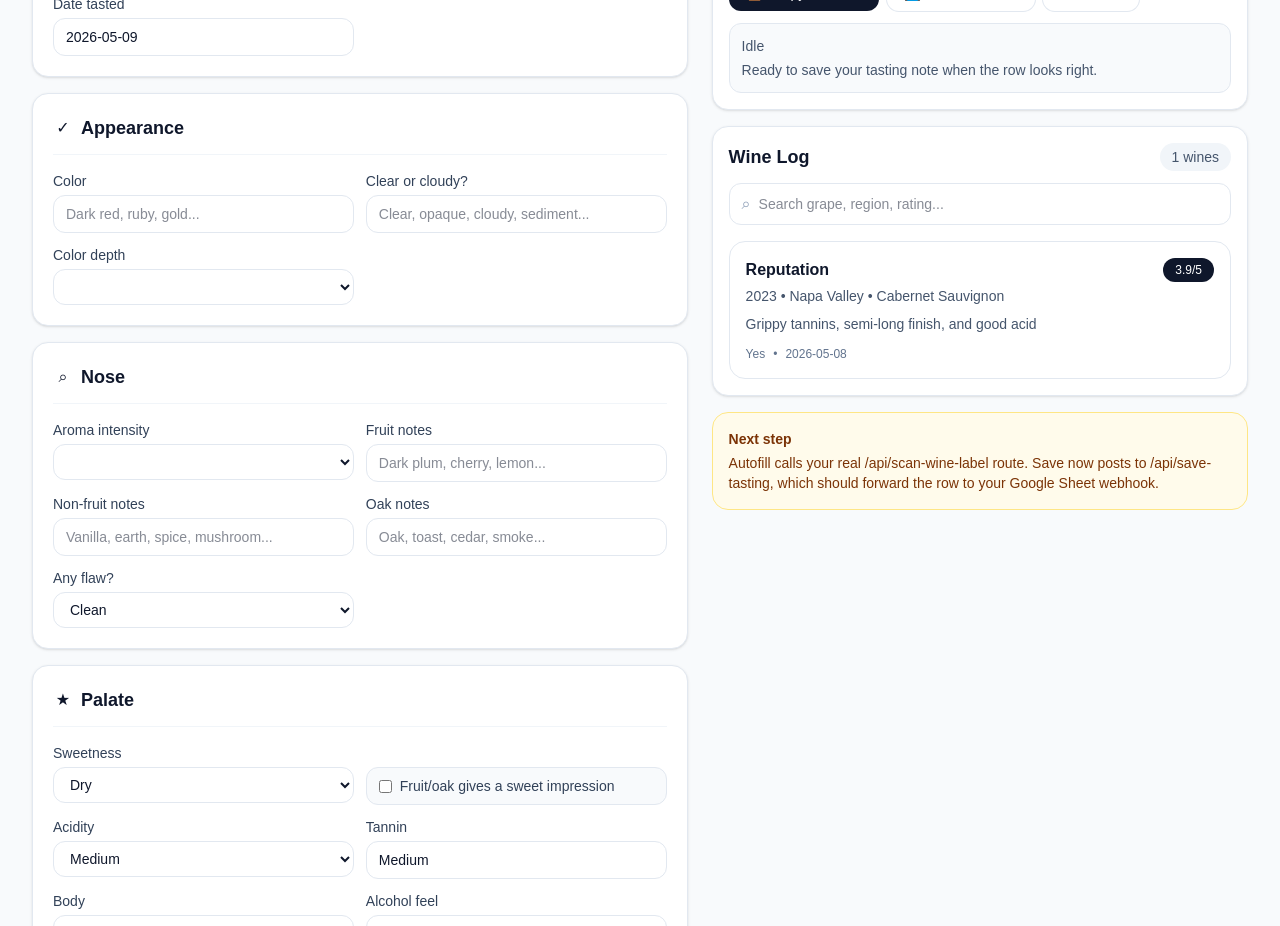
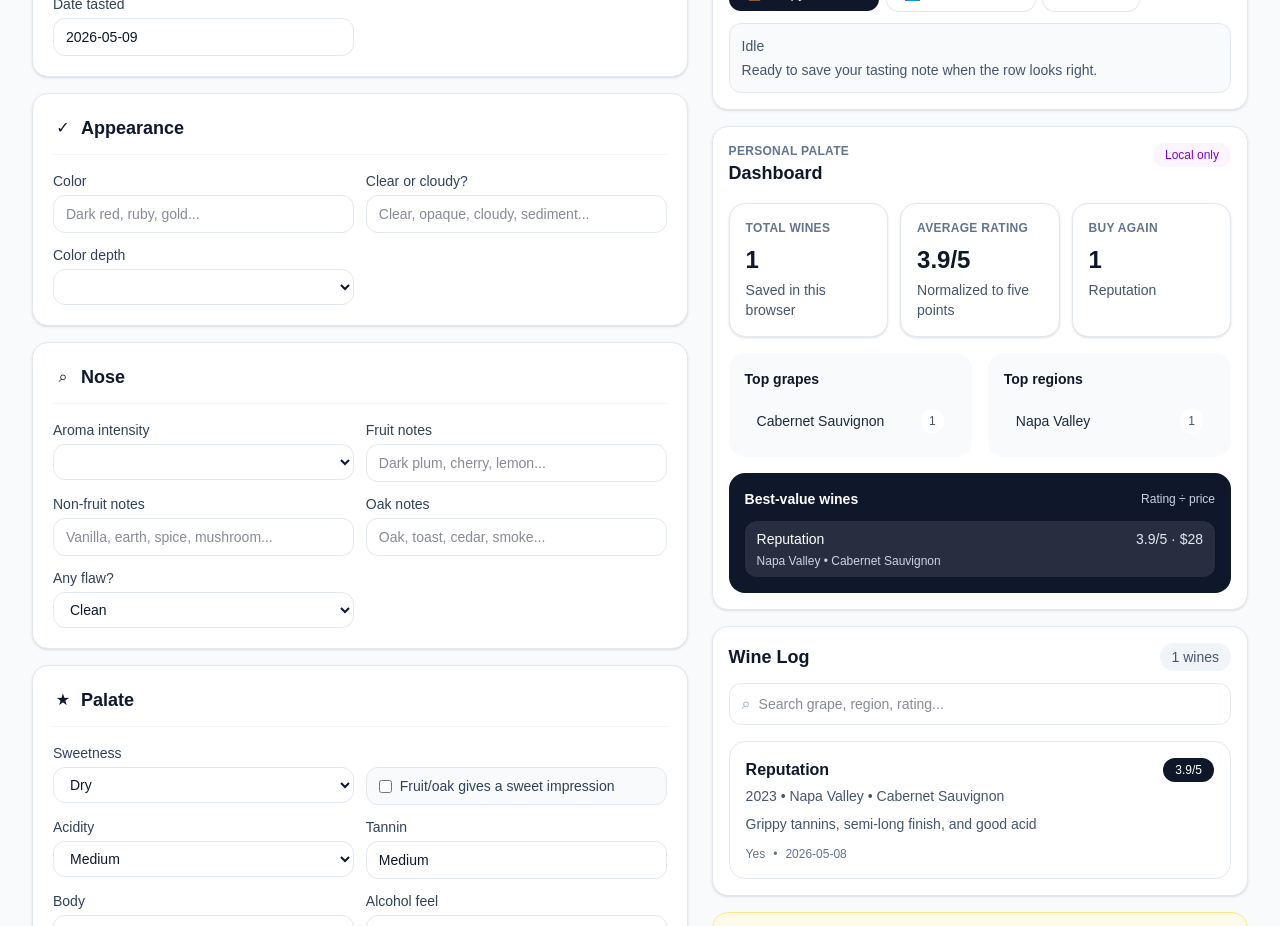
Before and after one commit to jsunarto/wineapp, a Next.js app: page / in a window 1280 px wide. Shown: the part 1200-2126 px from the top of the page. Built offline with nearby package versions, Linux system fonts and the light colour scheme.

Commit message:
Add local palate dashboard

```diff
--- a/app/page.jsx
+++ b/app/page.jsx
@@ -3,6 +3,7 @@
 import React, { useEffect, useMemo, useState } from "react";
 import AutofillBottleInfo from "../components/AutofillBottleInfo";
 import BottleInfoSection from "../components/BottleInfoSection";
+import PalateDashboard from "../components/PalateDashboard";
 import { Icons } from "../components/icons";
 import SaveStatusMessage from "../components/SaveStatusMessage";
 import SheetReadyRow from "../components/SheetReadyRow";
@@ -264,6 +265,8 @@ export default function WineTastingAppPrototype() {
               saveStatus={saveStatus}
             />
 
+            <PalateDashboard wines={wines} />
+
             <WineLog
               filteredWines={filtered}
               onQueryChange={setQuery}
--- /dev/null
+++ b/components/PalateDashboard.jsx
@@ -0,0 +1,100 @@
+import { useMemo } from "react";
+import { buildPalateStats } from "../lib/wineStats";
+
+function formatRating(rating) {
+  if (rating === null) return "—";
+  return `${rating.toFixed(1)}/5`;
+}
+
+function formatPrice(price) {
+  const text = String(price || "").trim();
+  if (!text) return "—";
+  return text.startsWith("$") ? text : `$${text}`;
+}
+
+function StatCard({ label, value, detail }) {
+  return (
+    <div className="rounded-2xl border border-slate-200 bg-white p-4 shadow-sm">
+      <div className="text-xs font-semibold uppercase tracking-wide text-slate-500">{label}</div>
+      <div className="mt-2 text-2xl font-bold text-slate-900">{value}</div>
+      {detail ? <div className="mt-1 text-sm text-slate-600">{detail}</div> : null}
+    </div>
+  );
+}
+
+function RankedList({ emptyText, items }) {
+  if (!items.length) {
+    return <p className="text-sm text-slate-500">{emptyText}</p>;
+  }
+
+  return (
+    <div className="space-y-2">
+      {items.map((item) => (
+        <div key={item.label} className="flex items-center justify-between gap-3 rounded-xl bg-slate-50 px-3 py-2 text-sm">
+          <span className="font-medium text-slate-800">{item.label}</span>
+          <span className="rounded-full bg-white px-2 py-1 text-xs text-slate-600">{item.count}</span>
+        </div>
+      ))}
+    </div>
+  );
+}
+
+export default function PalateDashboard({ wines }) {
+  const stats = useMemo(() => buildPalateStats(wines), [wines]);
+  const buyAgainPreview = stats.buyAgainWines.slice(0, 3).map((wine) => wine.wine || "Unnamed wine");
+
+  return (
+    <section className="rounded-2xl border border-slate-200 bg-white p-4 shadow-sm" aria-labelledby="palate-dashboard-title">
+      <div className="flex items-start justify-between gap-3">
+        <div>
+          <div className="text-xs font-semibold uppercase tracking-wide text-slate-500">Personal palate</div>
+          <h2 id="palate-dashboard-title" className="text-lg font-semibold text-slate-900">Dashboard</h2>
+        </div>
+        <span className="rounded-full bg-purple-50 px-3 py-1 text-xs font-medium text-purple-700">Local only</span>
+      </div>
+
+      <div className="mt-4 grid gap-3 sm:grid-cols-3">
+        <StatCard label="Total wines" value={stats.totalWines} detail="Saved in this browser" />
+        <StatCard label="Average rating" value={formatRating(stats.averageRating)} detail="Normalized to five points" />
+        <StatCard label="Buy again" value={stats.buyAgainWines.length} detail={buyAgainPreview.join(", ") || "No yes votes yet"} />
+      </div>
+
+      <div className="mt-4 grid gap-4 md:grid-cols-2">
+        <div className="rounded-2xl bg-slate-50 p-4">
+          <h3 className="text-sm font-semibold text-slate-900">Top grapes</h3>
+          <div className="mt-3">
+            <RankedList emptyText="Add grape details to see patterns." items={stats.topGrapes} />
+          </div>
+        </div>
+        <div className="rounded-2xl bg-slate-50 p-4">
+          <h3 className="text-sm font-semibold text-slate-900">Top regions</h3>
+          <div className="mt-3">
+            <RankedList emptyText="Add regions to see where you keep returning." items={stats.topRegions} />
+          </div>
+        </div>
+      </div>
+
+      <div className="mt-4 rounded-2xl bg-slate-900 p-4 text-white">
+        <div className="flex items-center justify-between gap-3">
+          <h3 className="text-sm font-semibold">Best-value wines</h3>
+          <span className="text-xs text-slate-300">Rating ÷ price</span>
+        </div>
+        <div className="mt-3 space-y-2">
+          {stats.bestValueWines.length ? (
+            stats.bestValueWines.map((wine) => (
+              <div key={wine.id || `${wine.wine}-${wine.price}`} className="rounded-xl bg-white/10 px-3 py-2">
+                <div className="flex items-start justify-between gap-3 text-sm">
+                  <span className="font-medium">{wine.wine || "Unnamed wine"}</span>
+                  <span className="text-slate-200">{wine.ratingScore.toFixed(1)}/5 · {formatPrice(wine.price)}</span>
+                </div>
+                <div className="mt-1 text-xs text-slate-300">{[wine.region, wine.grape].filter(Boolean).join(" • ") || "Add region and grape details"}</div>
+              </div>
+            ))
+          ) : (
+            <p className="text-sm text-slate-300">Add both a rating and price to rank value picks.</p>
+          )}
+        </div>
+      </div>
+    </section>
+  );
+}
--- /dev/null
+++ b/lib/wineStats.js
@@ -0,0 +1,98 @@
+export function parseRatingToFive(input) {
+  if (!input) return null;
+
+  const text = String(input).trim();
+  const fraction = text.match(/^(\d+(?:\.\d+)?)\s*\/\s*(\d+(?:\.\d+)?)/);
+
+  if (fraction) {
+    const score = Number(fraction[1]);
+    const scale = Number(fraction[2]);
+
+    if (!Number.isFinite(score) || !Number.isFinite(scale) || scale <= 0) return null;
+
+    return (score / scale) * 5;
+  }
+
+  const plainNumber = text.match(/\d+(?:\.\d+)?/);
+  if (!plainNumber) return null;
+
+  const score = Number(plainNumber[0]);
+  if (!Number.isFinite(score)) return null;
+
+  return score > 5 ? score / 2 : score;
+}
+
+export function parsePrice(input) {
+  if (!input) return null;
+
+  const match = String(input).match(/\d+(?:\.\d+)?/);
+  if (!match) return null;
+
+  const price = Number(match[0]);
+  return Number.isFinite(price) && price > 0 ? price : null;
+}
+
+function splitListValue(value) {
+  return String(value || "")
+    .split(/,|\/|\+|&|\band\b/i)
+    .map((item) => item.trim())
+    .filter(Boolean);
+}
+
+export function getTopValues(wines, key, limit = 3) {
+  const counts = new Map();
+
+  wines.forEach((wine) => {
+    splitListValue(wine[key]).forEach((value) => {
+      counts.set(value, (counts.get(value) || 0) + 1);
+    });
+  });
+
+  return [...counts.entries()]
+    .map(([label, count]) => ({ label, count }))
+    .sort((a, b) => b.count - a.count || a.label.localeCompare(b.label))
+    .slice(0, limit);
+}
+
+export function getAverageRating(wines) {
+  const ratings = wines.map((wine) => parseRatingToFive(wine.rating)).filter((rating) => rating !== null);
+
+  if (!ratings.length) return null;
+
+  const total = ratings.reduce((sum, rating) => sum + rating, 0);
+  return total / ratings.length;
+}
+
+export function getBuyAgainWines(wines) {
+  return wines.filter((wine) => String(wine.buyAgain || "").toLowerCase() === "yes");
+}
+
+export function getBestValueWines(wines, limit = 3) {
+  return wines
+    .map((wine) => {
+      const rating = parseRatingToFive(wine.rating);
+      const price = parsePrice(wine.price);
+
+      if (rating === null || price === null) return null;
+
+      return {
+        ...wine,
+        ratingScore: rating,
+        valueScore: rating / price,
+      };
+    })
+    .filter(Boolean)
+    .sort((a, b) => b.valueScore - a.valueScore || b.ratingScore - a.ratingScore || String(a.wine || "").localeCompare(String(b.wine || "")))
+    .slice(0, limit);
+}
+
+export function buildPalateStats(wines) {
+  return {
+    totalWines: wines.length,
+    averageRating: getAverageRating(wines),
+    topGrapes: getTopValues(wines, "grape"),
+    topRegions: getTopValues(wines, "region"),
+    buyAgainWines: getBuyAgainWines(wines),
+    bestValueWines: getBestValueWines(wines),
+  };
+}
```
